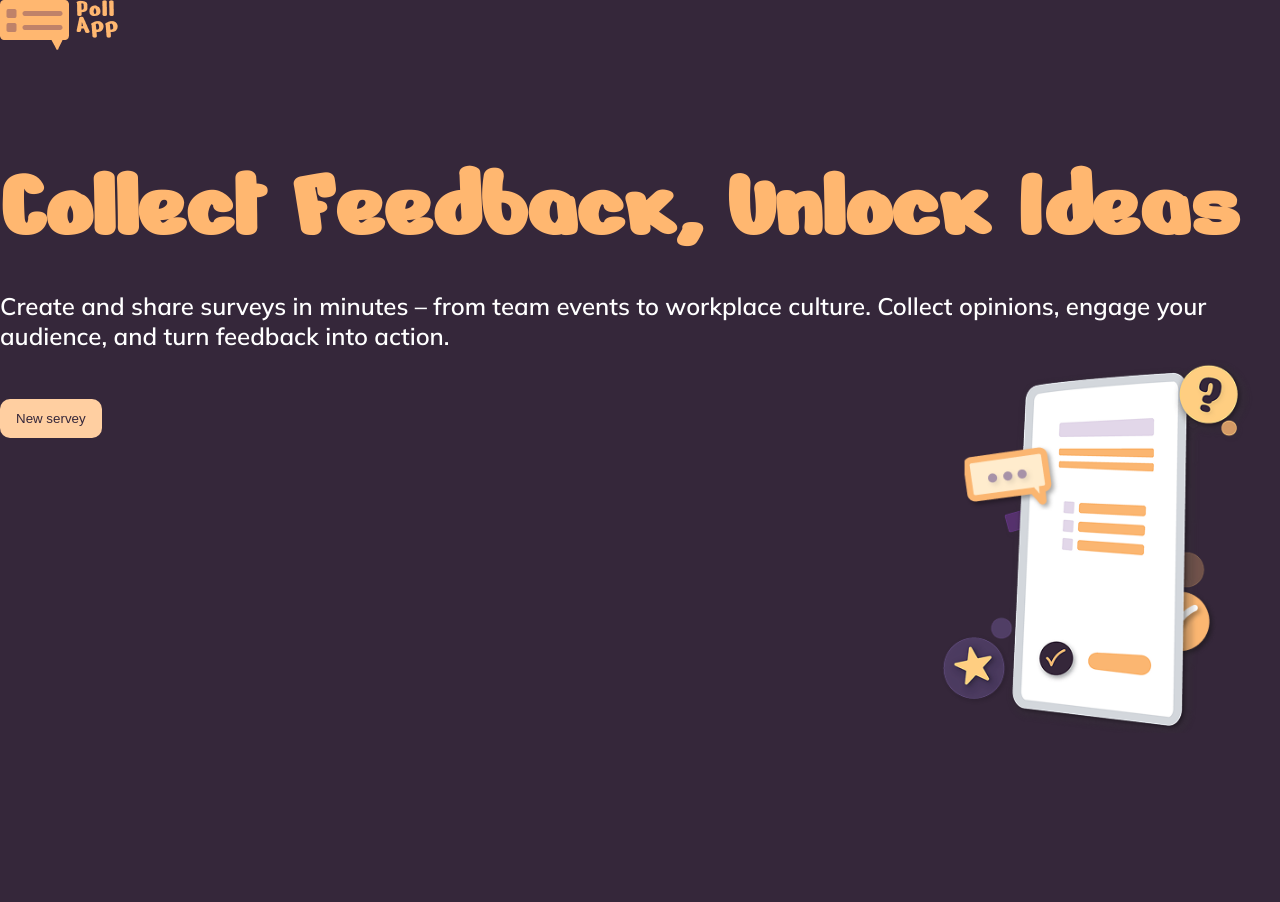
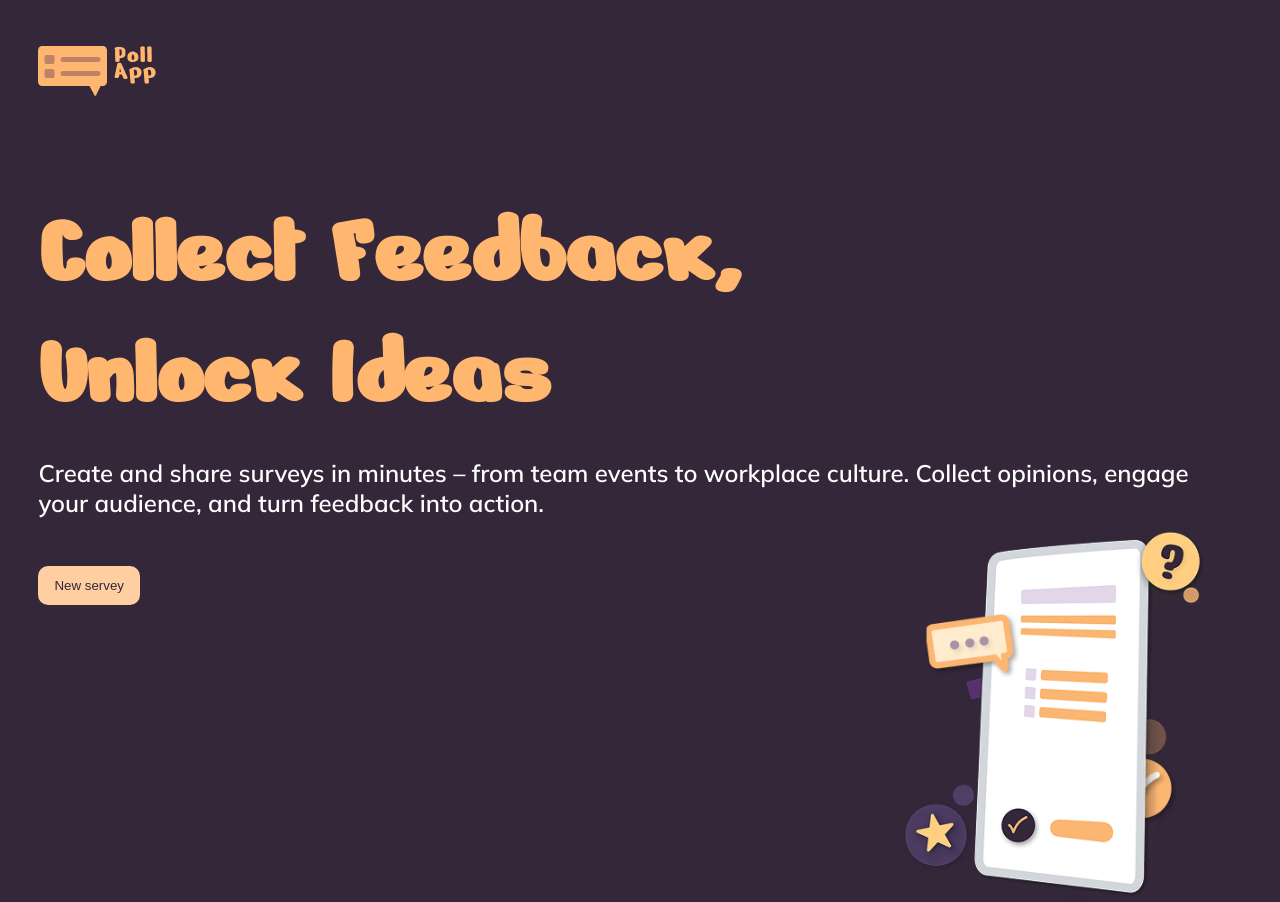
Before and after one commit to AndreasBremDev/poll-app, an Angular app: page / in a window 1280 px wide. Before the commit the page ends 800 px from the top, so only its background shows below. Built offline with nearby package versions, Linux system fonts and the light colour scheme.

Commit message:
fix updated scss for hero-section

```diff
--- a/src/app/shared/components/hero-section/hero-section.html
+++ b/src/app/shared/components/hero-section/hero-section.html
@@ -1,7 +1,10 @@
-<header>
+<header class="wrapper">
     <img src="./assets/img/logo_orange.png" alt="Poll App Logo">
 
     <h1 class="nerko hero-h1 orange">Collect Feedback, Unlock Ideas</h1>
+
+    <!-- <div class="hero-image-mobile"></div> -->
+
     <p class="hero-p">Create and share surveys in minutes – from team events to workplace culture. Collect opinions, engage your
         audience, and turn feedback into action.</p>
     <div class="hero-image"></div>
--- a/src/app/shared/components/hero-section/hero-section.scss
+++ b/src/app/shared/components/hero-section/hero-section.scss
@@ -1,7 +1,3 @@
-header {
-    width: 100%;
-}
-
 .nerko {
     font-family: 'Nerko One';
     text-wrap: balance;
@@ -10,14 +6,15 @@ header {
 .hero-h1 {
     font-size: clamp(48px, 13vw, 100px);
     margin-top: clamp(54px, 11.2vw, 92px);
-    margin-bottom: 24px;
 }
 
 .hero-p {
     font-size: clamp(18px, 3.75vw, 24px);
     font-weight: 600;
+    margin-top: 24px;
 }
 
+.hero-image-mobile,
 .hero-image {
     width: clamp(280px, 30vw, 420px);
     aspect-ratio: 1/1;
--- a/src/app/shared/styles/general.scss
+++ b/src/app/shared/styles/general.scss
@@ -15,6 +15,13 @@ body {
     background-color: var(--primary_purple);
     color: var(--font_white);
     font-family: 'Mulish';
+    padding-block: clamp(16px, 3.6vw, 48px);
+    padding-inline: clamp(8px, 3vw, 48px);
+}
+
+.wrapper{
+    max-width: 1920px;
+    margin-inline: auto;
 }
 
 .orange {
--- /dev/null
+++ b/src/app/shared/styles/media.scss
@@ -0,0 +1,5 @@
+@media (max-width: 480px) {
+    .hero-image {
+        display: none;
+    }
+}
--- a/src/styles.scss
+++ b/src/styles.scss
@@ -1,2 +1,3 @@
 @use './app/shared/styles/general.scss';
 @use './app/shared/styles/fonts.scss';
+@use './app/shared/styles/media.scss';
```
